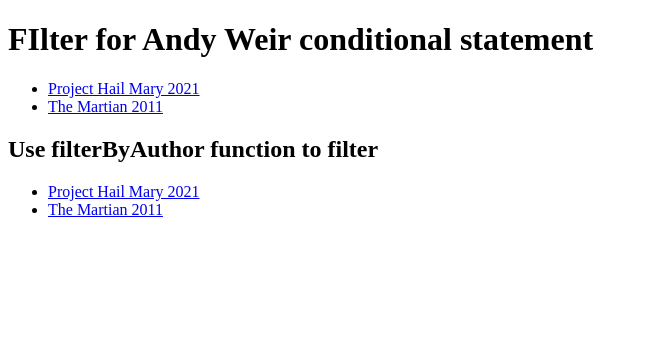
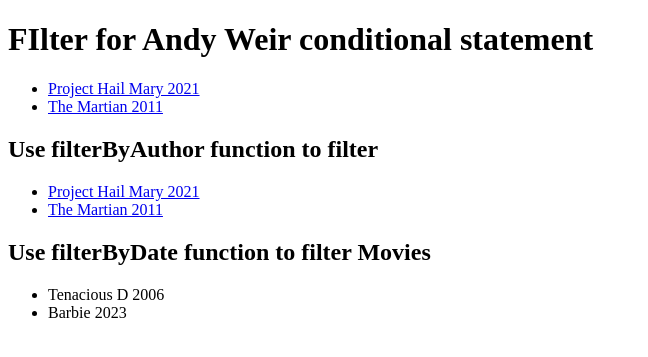
Before and after one commit to kehrenclou/phpdemo, a PHP site: page / in a window 1280 px wide. Shown: the top 357 px of the page, without its empty margins (0-648 px from the left). Run offline with PHP 8.4, Linux system fonts and the light colour scheme.

Commit message:
homework Lesson 8

```diff
--- a/index.php
+++ b/index.php
@@ -39,6 +39,21 @@
         ],
 
     ];
+    $movies = [
+        [
+            'name' => 'Pink Panther',
+            'releaseYear' => '1968'
+        ],
+        [
+            'name' => 'Tenacious D ',
+            'releaseYear' => '2006'
+        ],
+        [
+            'name' => 'Barbie',
+            'releaseYear' => '2023'
+        ],
+
+    ];
 
     function filterByAuthor($books, $author)
     {
@@ -50,6 +65,18 @@
             }
         }
         return $filteredBooks;
+    }
+
+    function filterByDate($movies, $date)
+    {
+        $filteredMovies = [];
+
+        foreach ($movies as $movie) {
+            if ($movie['releaseYear'] >= $date) {
+                $filteredMovies[] = $movie;
+            }
+        }
+        return $filteredMovies;
     }
     ?>
 
@@ -71,16 +98,25 @@
     <h2>Use filterByAuthor function to filter</h2>
     <ul>
         <?php foreach (filterByAuthor($books, 'Andy Weir') as $book): ?>
-            <?php if ($book['author'] === 'Andy Weir'): ?>
-                <li>
-                    <a href="<?= $book['purchaseUrl'] ?>">
-                        <?= $book['name']; ?>         <?= $book['releaseYear'] ?>
-                    </a>
-                </li>
-            <?php endif; ?>
+
+            <li>
+                <a href="<?= $book['purchaseUrl'] ?>">
+                    <?= $book['name']; ?>     <?= $book['releaseYear'] ?>
+                </a>
+            </li>
+
         <?php endforeach; ?>
     </ul>
+    <h2>Use filterByDate function to filter Movies</h2>
+    <ul>
+        <?php foreach (filterByDate($movies, '2000') as $movie): ?>
 
+            <li>
+                <?= $movie['name']; ?>     <?= $movie['releaseYear']; ?>
+            </li>
+
+        <?php endforeach; ?>
+    </ul>
 
 </body>
 
```
